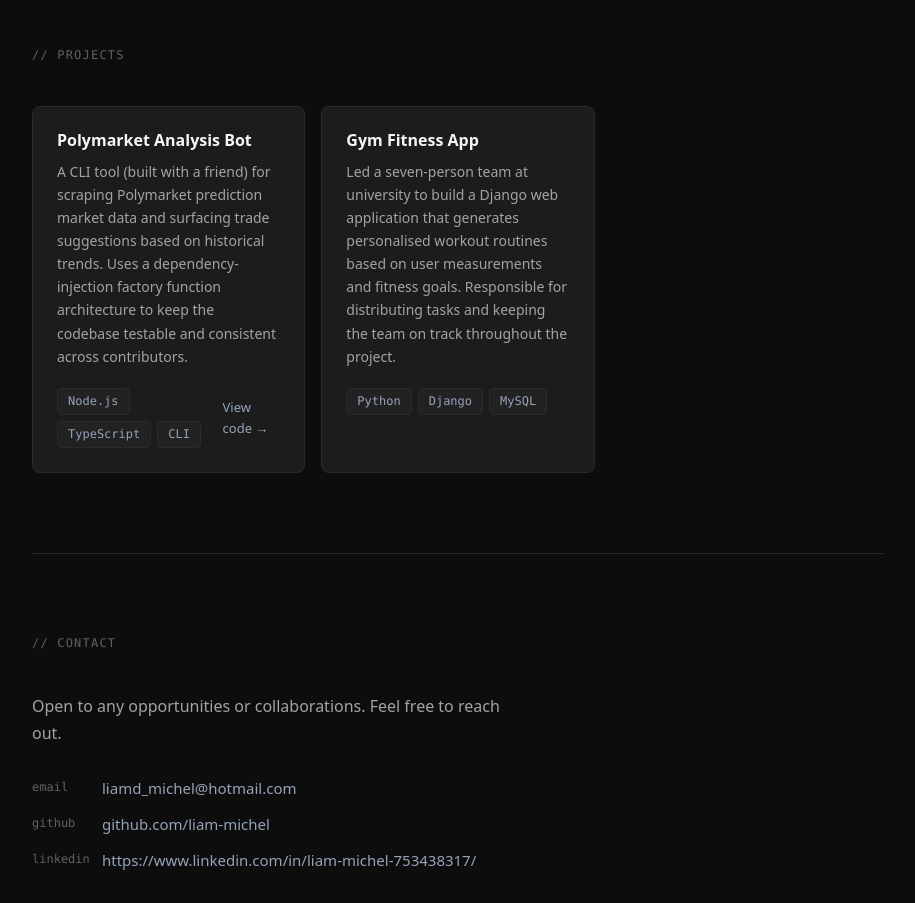
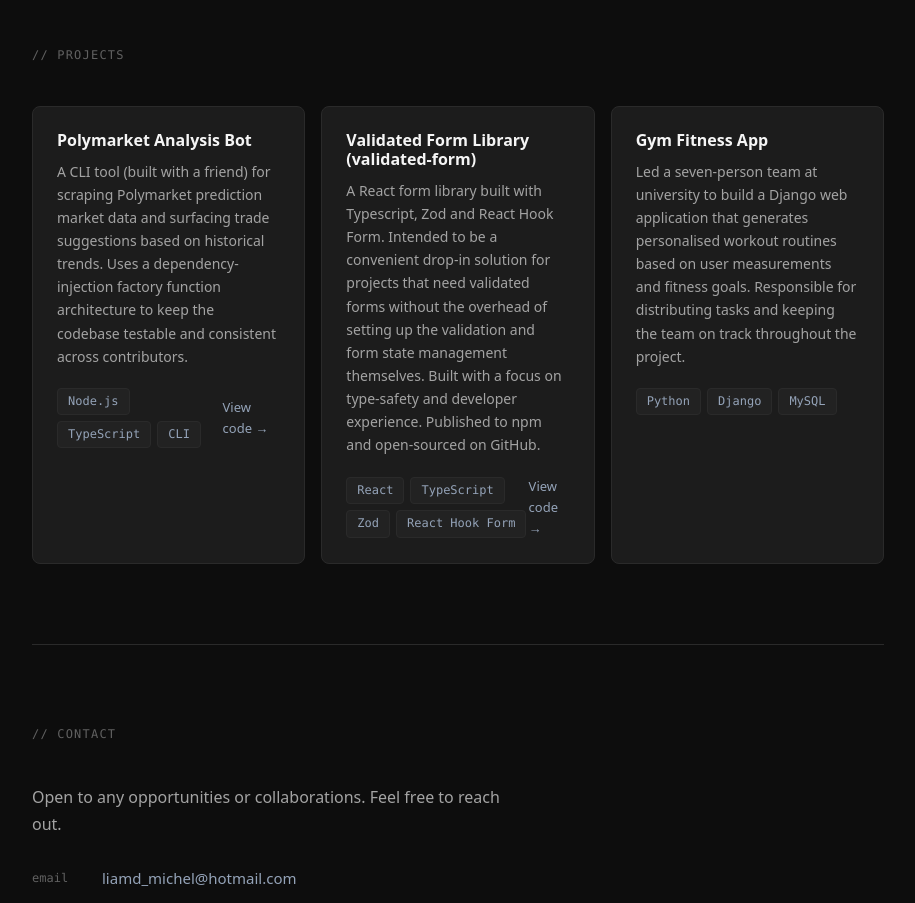
Before and after one commit to liam-michel/portfolio-site, a React (Vite) app: page / in a window 1280 px wide. Shown: the part 2280-3183 px from the top of the page, without its empty margins (182-1097 px from the left). Built offline with nearby package versions, Linux system fonts and the light colour scheme.

Commit message:
added reference to validated-form library

```diff
--- a/src/App.tsx
+++ b/src/App.tsx
@@ -78,6 +78,12 @@ const PROJECTS: {
     desc: 'A CLI tool (built with a friend) for scraping Polymarket prediction market data and surfacing trade suggestions based on historical trends. Uses a dependency-injection factory function architecture to keep the codebase testable and consistent across contributors.',
     tags: ['Node.js', 'TypeScript', 'CLI'],
     href: 'https://github.com/liam-michel/polymarket-bot/',
+  },
+  {
+    name: 'Validated Form Library (validated-form)',
+    desc: 'A React form library built with Typescript, Zod and React Hook Form. Intended to be a convenient drop-in solution for projects that need validated forms without the overhead of setting up the validation and form state management themselves. Built with a focus on type-safety and developer experience. Published to npm and open-sourced on GitHub.',
+    tags: ['React', 'TypeScript', 'Zod', 'React Hook Form'],
+    href: 'https://github.com/liam-michel/validated-form/',
   },
   {
     name: 'Gym Fitness App',
```
